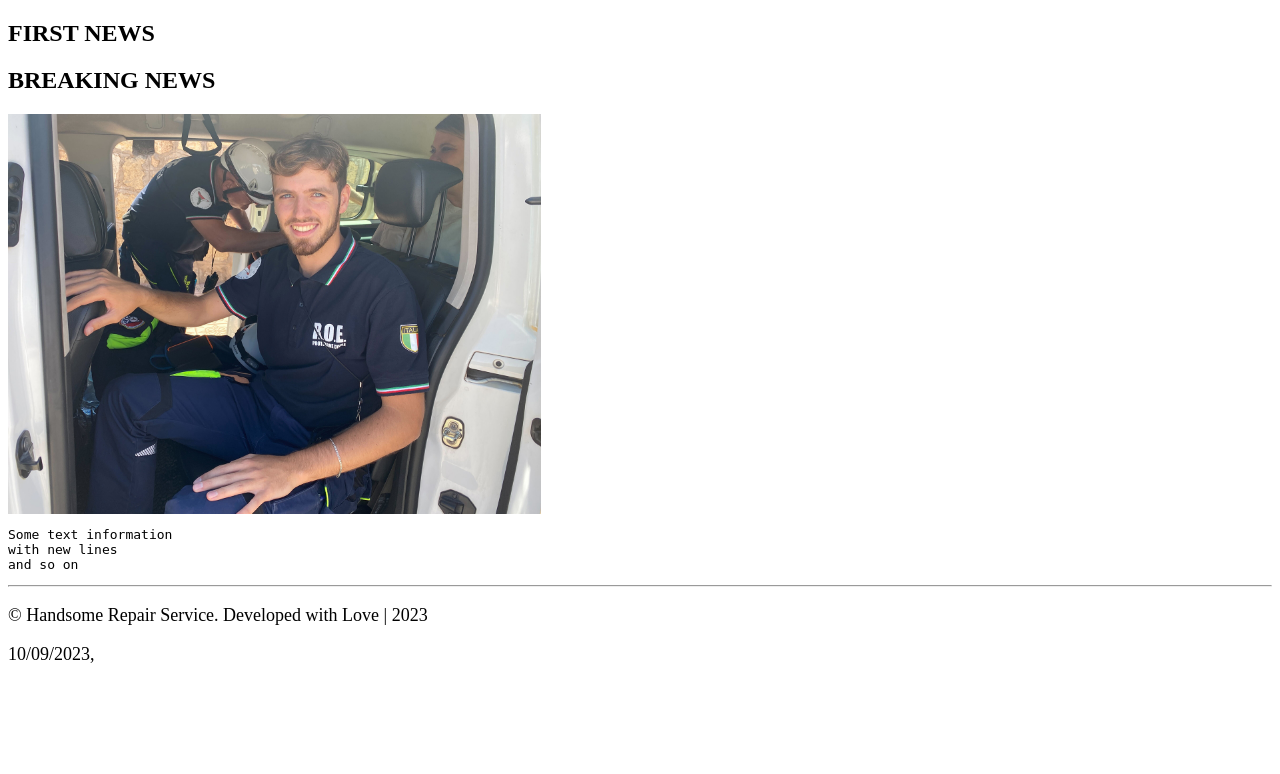
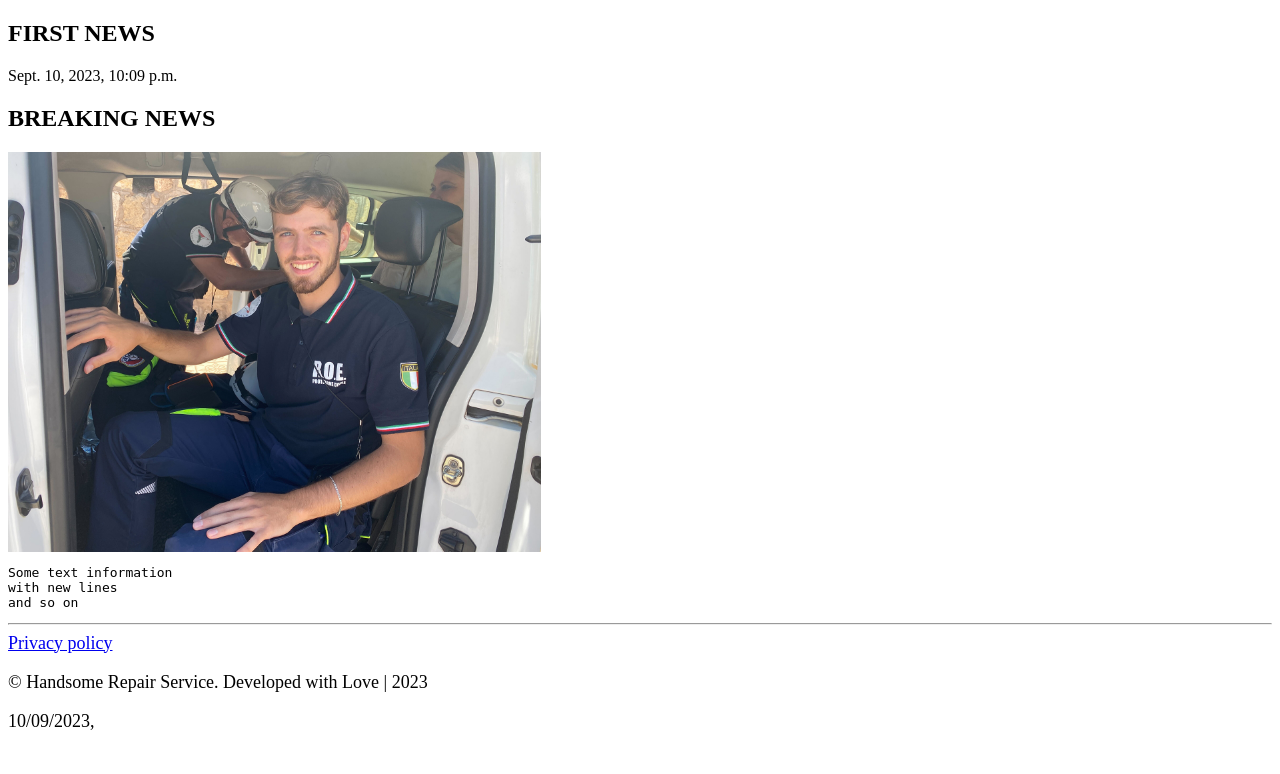
Before and after one commit to tarasenkofedor/PythonWeb_Sem5, a Django app: page /info/news/2/ in a window 1280 px wide. Shown: the part 26-800 px from the top of the page. Run offline with Django 4.2, Linux system fonts and the light colour scheme; data comes from the database, SQL or seed files in the repository; data that the repository does not hold is empty.

Commit message:
feat: add privacy policy page

```diff
--- a/info_service/templates/info_service/news.html
+++ b/info_service/templates/info_service/news.html
@@ -9,6 +9,7 @@
     {% for news in news_list %}
         <article>
             <h2>{{ news.title }}</h2>
+            <p>{{ news.created_at }}</p>
             <p>{{ news.short_description }}</p>>
             <a href="/info/news/{{ news.id }}">
                 <img src="{{ news.image.url }}" alt="Click to see full news"/>
--- a/info_service/templates/info_service/news_detail.html
+++ b/info_service/templates/info_service/news_detail.html
@@ -10,6 +10,7 @@
     <body>
     <article>
         <h1>{{ news.title }}</h1>
+        <p>{{ news.created_at }}</p>
         <h2>{{ news.short_description }}</h2>
         <img src="{{ news.image.url }}" alt="News image" style="max-height: 400px"/>
         <pre>{{ news.text|safe }}</pre>
--- a/info_service/urls.py
+++ b/info_service/urls.py
@@ -7,5 +7,6 @@ urlpatterns = [
     path('about', views.about_company, name='about_company'),
     path('news', views.news_list, name='news_list'),
     path('news/<int:id>/', views.news_by_id, name='news_detail'),
-    path('faq', views.faq_list, name='faq')
+    path('faq', views.faq_list, name='faq'),
+    path('privacy_policy', views.privacy_policy, name='privacy_policy')
 ]
--- a/info_service/views.py
+++ b/info_service/views.py
@@ -22,3 +22,7 @@ def news_by_id(request, id):
 
 def faq_list(request):
     return render(request, 'info_service/faq.html')
+
+
+def privacy_policy(request):
+    return render(request, 'info_service/privacy_policy.html')
--- a/repair_service/templates/repair_service/snippets/base.html
+++ b/repair_service/templates/repair_service/snippets/base.html
@@ -41,6 +41,7 @@
 <footer style="min-height: 100px;background-color: white; color: black">
     <hr>
     <div class="d-flex flex-row align-items-center footer" style="font-size: 18px">
+        <a href="/info/privacy_policy">Privacy policy</a>
         <p class="m-auto" style="color: black">&copy; Handsome Repair Service. Developed with Love | 2023 </p>
         <p>{% current_time %}</p>
     </div>
```
Also changed, not shown: repair_service/templates/repair_service/services.html (+7 -2 lines).
